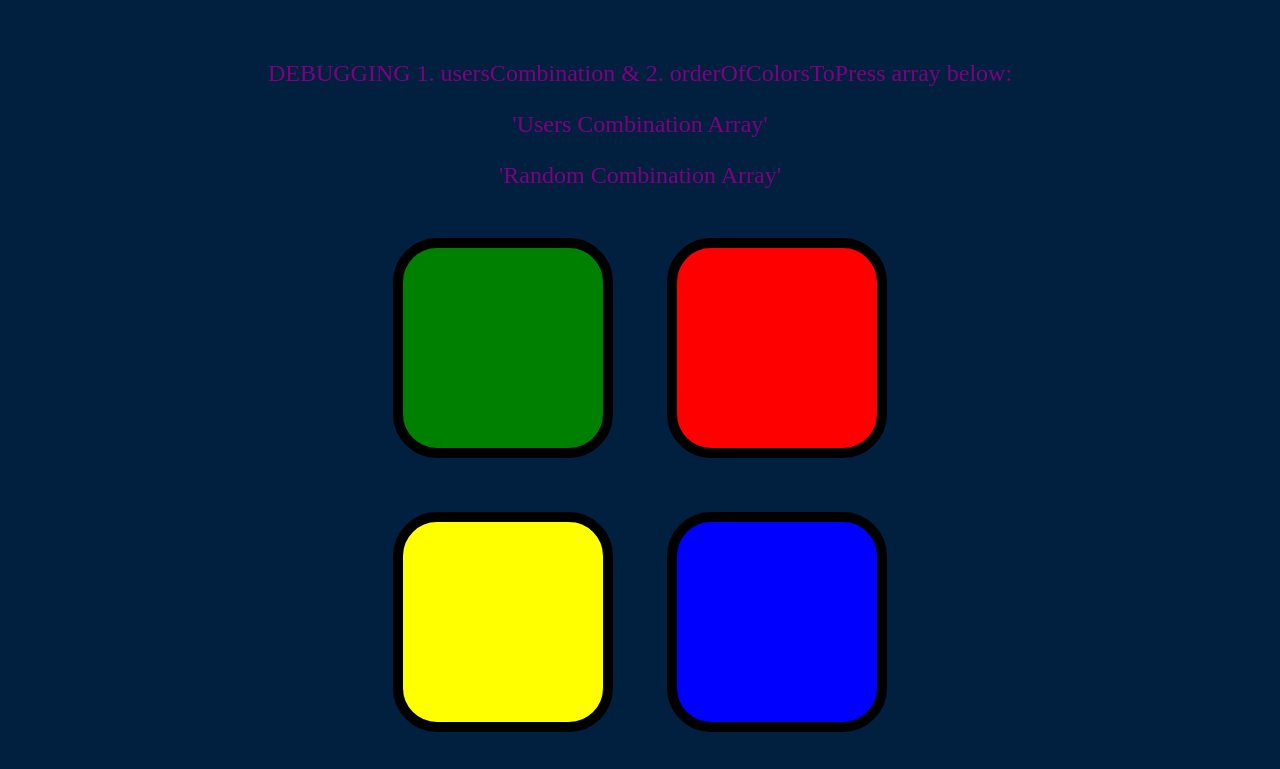
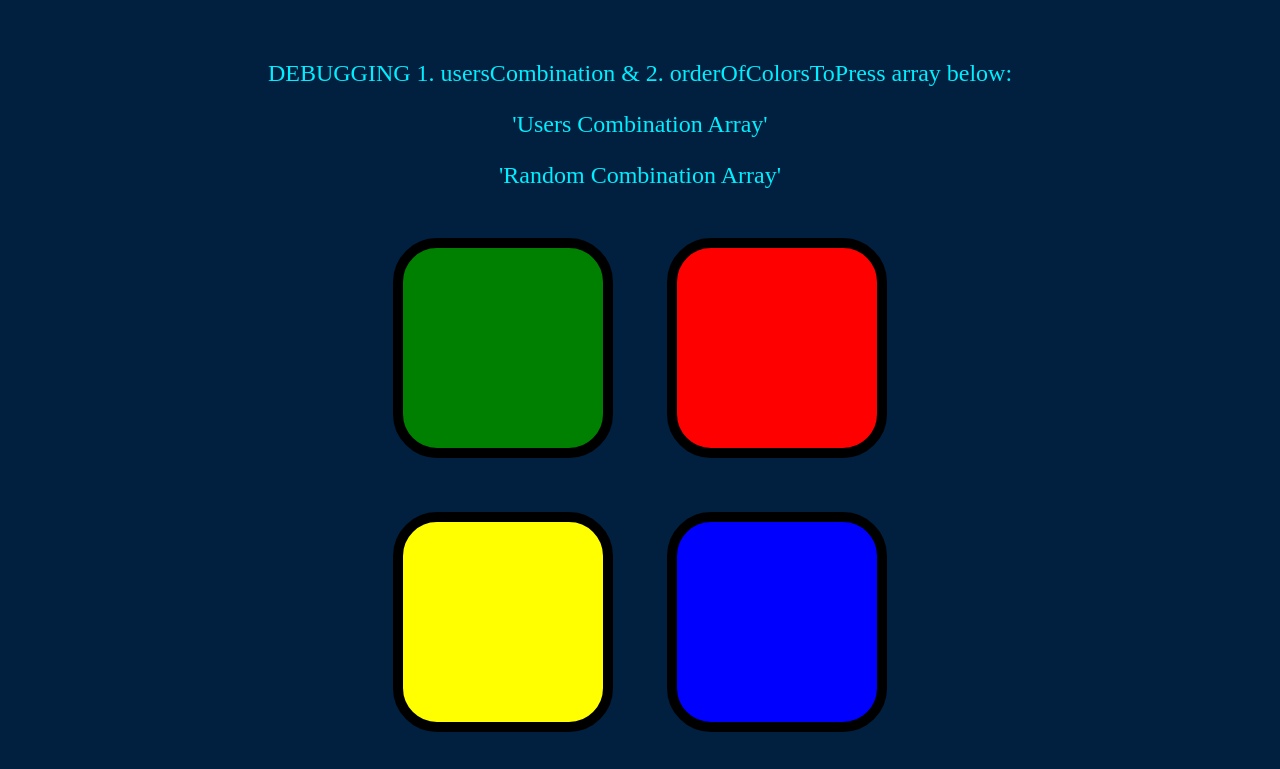
Before and after one commit to 554961/simon-game-with-jQuery, a plain HTML site: page index.html in a window 1280 px wide. Shown: the part 114-883 px from the top of the page. Drawn offline with nearby package versions, Linux system fonts and the light colour scheme.

Commit message:
Updating todo comments && fixing end screen status

```diff
--- a/index.html
+++ b/index.html
@@ -18,9 +18,9 @@
 <body>
   <h1 id="level-title">Press 'A' Key to Start</h1>
 
-  <p style="color: purple; font-size: x-large;">DEBUGGING 1. usersCombination & 2. orderOfColorsToPress array below: </p>
-  <p style="color: purple; font-size: x-large;" id="debugging1">'Users Combination Array'</p>
-  <p style="color: purple; font-size: x-large;" id="debugging2">'Random Combination Array'</p>
+  <p style="color: rgb(0, 238, 255); font-size: x-large;">DEBUGGING 1. usersCombination & 2. orderOfColorsToPress array below: </p>
+  <p style="color: rgb(0, 238, 255); font-size: x-large;" id="debugging1">'Users Combination Array'</p>
+  <p style="color: rgb(0, 238, 255); font-size: x-large;" id="debugging2">'Random Combination Array'</p>
 
   <div class="container">
     <div lass="row">
--- a/script.js
+++ b/script.js
@@ -1,8 +1,7 @@
 //-------------------------------------------------------
 // TODO:
-//     1. play respective sound when color pressed
-//     2. fix round system
-//     3. fix random selector system
+//      1. CHECK & COMPARE USING THE LENGTH OF THE 'orderOfColorsToPress' ARRAY
+//          IF THE USER HAS FAILED OR NOT
 //-------------------------------------------------------
 
 
@@ -18,6 +17,7 @@ const wrongSFX = new Audio("sounds/wrong.mp3");
 
 var levelNumber = 1;
 var isInit = false;
+var isGameOver = false;
 
 var orderOfColorsToPress = [];
 var usersCombination = [];
@@ -37,6 +37,7 @@ function initGame()
                 // $("#coc_startup")[0].play();
                 // $("#startup")[0].play();
                 orderOfColorsToPress = [];
+                usersCombination = [];
                 $("#level-title").text("level 1").removeClass("game-over");
                 generateRandColor();
                 animatePress(orderOfColorsToPress[0]);
@@ -120,6 +121,7 @@ function checkCombination()
             {
                 console.log("NOT valid combination");
                 console.log("game over");
+                isGameOver = true;
 
                 $("#level-title").text("GAME OVER").addClass("game-over");
                 break;
@@ -153,6 +155,7 @@ function generateRandColor()
 //update current level
 async function updateLevelNum()
 {
+    if (isGameOver) return;
     levelNumber++;
     $("#level-title").text("level " + levelNumber);
     for (i = 0; i < orderOfColorsToPress.length; i++)
```
